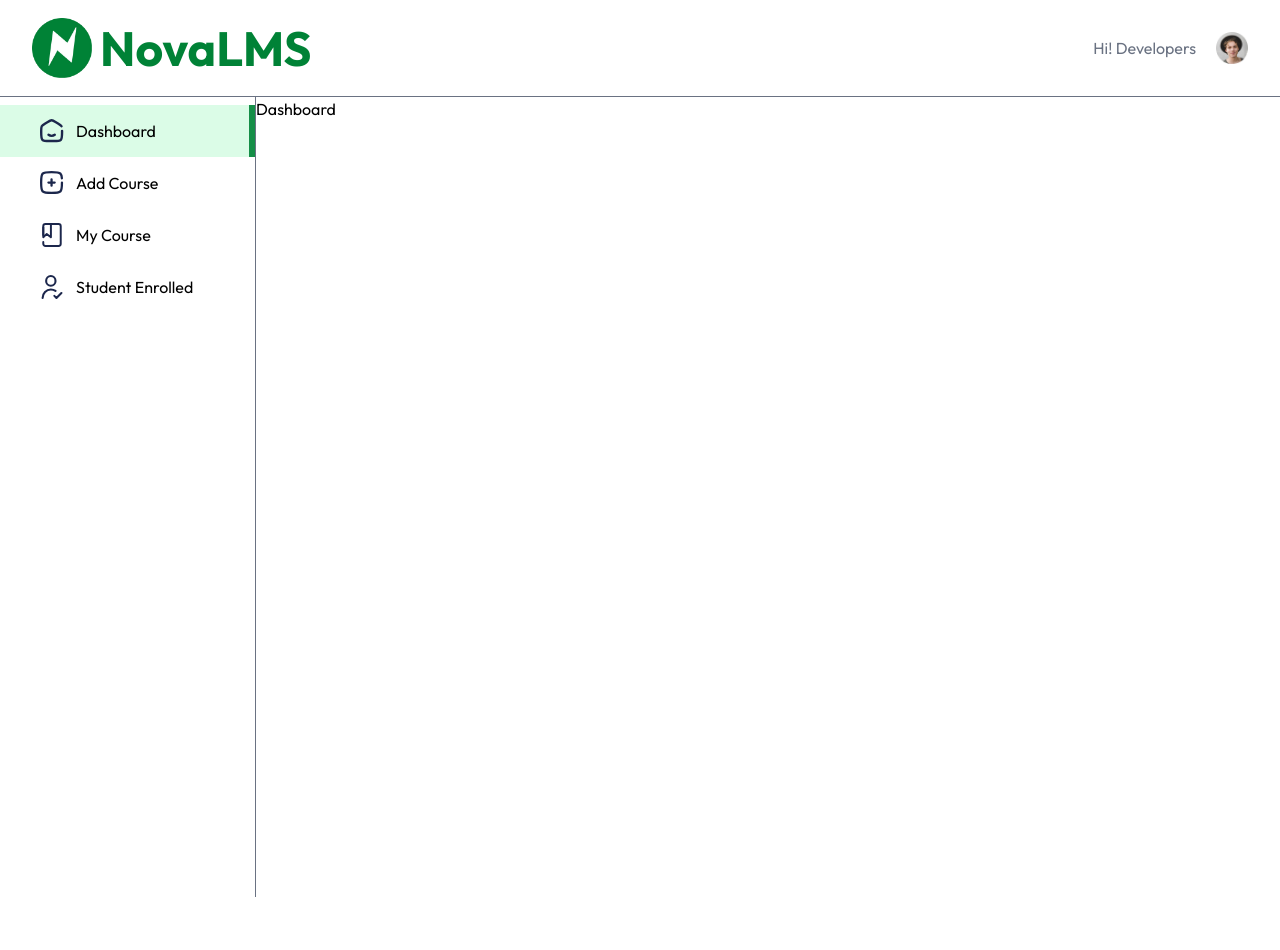
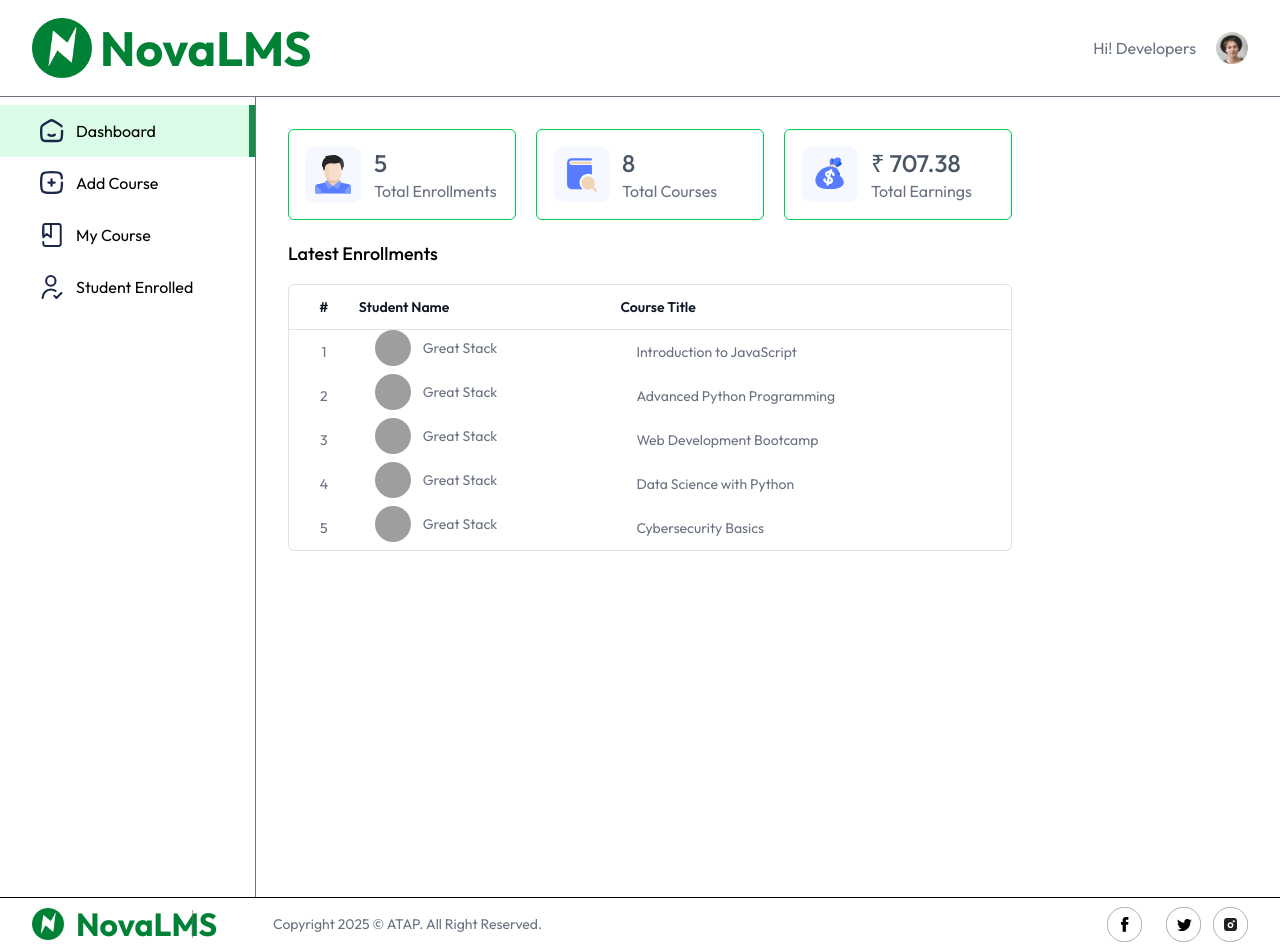
Before and after one commit to theakshit009/NovaLMS, a React (Vite) app in the folder Frontend/: page /mentor/mentor-dash in a window 1280 px wide. Before the commit the page ends 897 px from the top, so only its background shows below. Built offline with nearby package versions, Linux system fonts and the light colour scheme; no server answers; grey boxes are pictures that could not be loaded.

Commit message:
Mentor DashBoard done

```diff
--- a/Frontend/src/components/mentor/MFooter.jsx
+++ b/Frontend/src/components/mentor/MFooter.jsx
@@ -1,8 +1,24 @@
 import React from 'react'
+import { assets } from '../../assets/assets'
+
 
 function MFooter() {
   return (
-    <div>MFooter</div>
+    <div className='flex md:flex-row flex-col-reverse items-center justify-between text-left w-full px-8 border-t'>
+      <div className='flex items-center gap-20 justify-between'>
+        <div className='hidden md:block w-20'>
+          <div className='flex gap-3 items-center mt-0'>
+            <img className='w-[2rem] h-[2rem] ' src="/favicon.png" alt="logo" />
+            <h1 className= 'text-[2rem] text-green-700 font-bold'>NovaLMS</h1>
+          </div>
+        </div>
+        <div className='hidden md:block h-7 w-px bg-gray-500/60'></div>
+        <div><p className='py-4 text-center text-xs md:text-sm text-gray-500'>Copyright 2025  © ATAP. All Right Reserved.</p></div>
+      </div>
+      <div className='flex items-center gap-3 max-md:mt-4'>
+        <a href="#"> <img src={assets.facebook_icon} alt="facebook" /> </a><a href="#"></a> <img src={assets.twitter_icon} alt="twitter" /> <a href="#"> <img src={assets.instagram_icon} alt="insta" /> </a>
+      </div>
+    </div>
   )
 }
 
--- a/Frontend/src/components/students/Footer.jsx
+++ b/Frontend/src/components/students/Footer.jsx
@@ -1,5 +1,4 @@
-import React from 'react'
-import { assets } from '../../assets/assets'
+
 
 function Footer() {
   return (
--- a/Frontend/src/pages/mentors/Dashboard.jsx
+++ b/Frontend/src/pages/mentors/Dashboard.jsx
@@ -1,9 +1,101 @@
-import React from 'react'
+import React, { useContext, useEffect, useState } from 'react'
+import { AppContext } from '../../context/AppContext';
+import { assets, dummyDashboardData } from '../../assets/assets';
+import Loading from '../../components/students/Loading';
 
 function Dashboard() {
-  return (
-    <div>Dashboard</div>
-  )
+
+  const {currency} = useContext(AppContext);
+  const [dashboardData, setDashboradData] = useState(null);
+
+  const fetchDashboradData = () => {
+    setDashboradData(dummyDashboardData);
+  };
+
+  useEffect(() => {
+    fetchDashboradData()
+  },[])
+
+  return dashboardData ?  (
+    <div className='min-h-screen flex flex-col items-start justify-between gap-8 md:p-8 md:pb-0 p-4 pt-8 pb-0'>
+      <div className='space-y-5'>
+        <div className='flex flex-wrap gap-5 items-center'>
+          <div className='flex items-center gap-3 shadow-card border border-green-500 p-4 w-57 rounded-md'>
+            <img src={assets.patients_icon} alt="patients_icon" />
+            <div>
+              <p className='text-2xl font-medium text-gray-600'>
+                { dashboardData.enrolledStudentsData.length }
+              </p>
+              <p className='text-base text-gray-500'>
+                Total Enrollments
+              </p>
+            </div>
+          </div>
+
+          <div className='flex items-center gap-3 shadow-card border border-green-500 p-4 w-57 rounded-md'>
+            <img src={assets.appointments_icon} alt="patients_icon" />
+            <div>
+              <p className='text-2xl font-medium text-gray-600'>
+                { dashboardData.totalCourses }
+              </p>
+              <p className='text-base text-gray-500'>
+                Total Courses
+              </p>
+            </div>
+          </div>
+
+          <div className='flex items-center gap-3 shadow-card border border-green-500 p-4 w-57 rounded-md'>
+            <img src={assets.earning_icon} alt="patients_icon" />
+            <div>
+              <p className='text-2xl font-medium text-gray-600'>
+               {currency} { dashboardData.totalEarnings }
+              </p>
+              <p className='text-base text-gray-500'>
+                Total Earnings
+              </p>
+            </div>
+          </div>
+        </div>
+
+        <div>
+          <h2 className='pb-4 text-lg font-medium'>Latest Enrollments</h2>
+          <div className='flex flex-col items-center max-w-4xl w-full overflow-hidden rounded-md bg-white border border-gray-500/20'>
+            <table className='table-fixed md:table-auto w-full overflow-hidden'>
+              <thead className='text-gray-900 border-b border-gray-500/20 text-sm text-left'>
+                <tr>
+                  <th className='px-4 py-3 font-semibold text-center hidden sm:table-cell'>#</th>
+                  <th className='px4
+                  py-3 font-semibold'>Student Name</th>
+                  <th className='px4
+                  py-3 font-semibold'>Course Title</th>
+                </tr>
+              </thead>
+              <tbody className='text-sm text-gray-500'>
+                {dashboardData.enrolledStudentsData.map((item,index) => (
+                  <tr>
+                    <td className='px-4 py-3 text-center hidden sm:table-cell'>
+                      {index + 1}
+                    </td>
+                    <td className='md:px-4 px-2 py3
+                     flex items-center space-x-3'>
+                      <img src={item.student.imageUrl} alt='profile' className='w-9 h-9 rounded-full' />
+                      <span className='truncate'>
+                        {item.student.name}
+                      </span>
+                    </td>
+                    <td className='px-4 py-3 truncate'>
+                      {item.courseTitle}
+                    </td>
+                  </tr>
+                ))}
+              </tbody>
+            </table>
+          </div>
+        </div>
+
+      </div>
+    </div>
+  ) : <Loading />
 }
 
 export default Dashboard
--- a/Frontend/src/pages/mentors/Mentor.jsx
+++ b/Frontend/src/pages/mentors/Mentor.jsx
@@ -2,6 +2,7 @@ import React from 'react'
 import { Outlet } from 'react-router-dom'
 import Navbar from '../../components/mentor/Navbar'
 import Sidebar from '../../components/mentor/Sidebar'
+import MFooter from '../../components/mentor/MFooter'
 
 function Mentor() {
   return (
@@ -13,6 +14,7 @@ function Mentor() {
           <Outlet />
         </div>
       </div>
+      <MFooter />
     </div>
   )
 }
```
